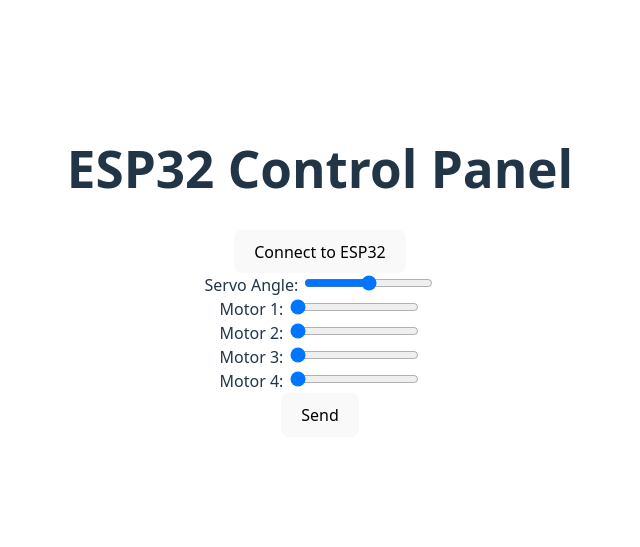
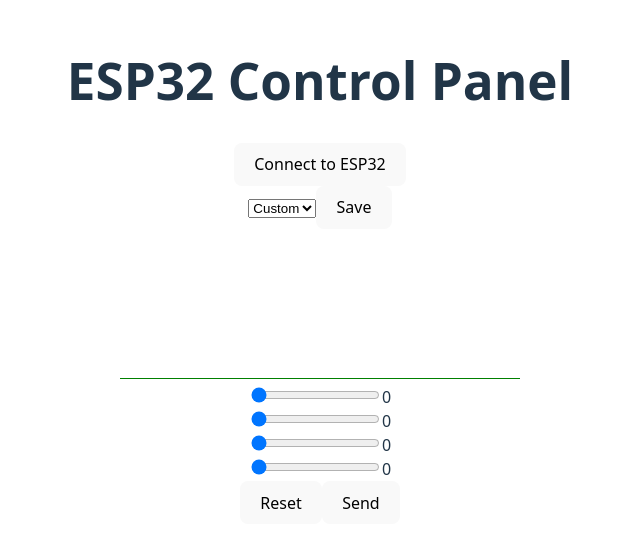
Before and after one commit to sanrav2016/create2025, a React (Vite) app: page / in a window 1280 px wide. Shown: the part 129-676 px from the top of the page, without its empty margins (320-960 px from the left). Built offline with nearby package versions, Linux system fonts and the light colour scheme.

Commit message:
better ui now

```diff
--- a/src/App.jsx
+++ b/src/App.jsx
@@ -1,9 +1,18 @@
-import { useState } from 'react'
- import reactLogo from './assets/react.svg'
- import viteLogo from '/vite.svg'
- import './App.css'
+import { useState, useRef, useEffect } from 'react';
+import './App.css';
 
 export default function App() {
+  const [motorValues, setMotorValues] = useState([0, 0, 0, 0]);
+  const [profile, setProfile] = useState("default");
+  const [profiles, setProfiles] = useState({
+    Custom: [0, 0, 0, 0],
+    Default: [0, 0, 0, 0],
+    Low: [100, 150, 200, 255],
+    High: [50, 75, 125, 175],
+  });
+
+  const canvasRef = useRef(null);
+
   async function connect() {
     try {
       const device = await navigator.bluetooth.requestDevice({
@@ -15,33 +24,113 @@ import { useState } from 'react'
       const service = await server.getPrimaryService('4fafc201-1fb5-459e-8fcc-c5c9c331914b');
       const characteristic = await service.getCharacteristic('beb5483e-36e1-4688-b7f5-ea07361b26a8');
 
-       document.getElementById("sendButton").onclick = async function() {
-         const servoAngle = document.getElementById("servoAngle").value;
-         const motor1 = document.getElementById("motor1").value;
-         const motor2 = document.getElementById("motor2").value;
-         const motor3 = document.getElementById("motor3").value;
-         const motor4 = document.getElementById("motor4").value;
-
-         const command = `${servoAngle},${motor1},${motor2},${motor3},${motor4}`;
+      document.getElementById("sendButton").onclick = async function () {
+        const command = motorValues.join(',');
         const encoder = new TextEncoder();
         await characteristic.writeValue(encoder.encode(command));
       };
+
     } catch (error) {
       console.error("Bluetooth Connection Error: ", error);
     }
   }
 
+  function reset() {
+    setMotorValues([0, 0, 0, 0]);
+  }
+
+  function updateMotorValues(ind, val) {
+    const newValues = [...motorValues];
+    newValues[ind] = parseInt(val);
+    setMotorValues(newValues);
+    setProfile("custom");
+    setProfiles({ ...profiles, custom: newValues });
+  }
+
+  function handleProfileChange(e) {
+    const selectedProfile = e.target.value;
+    setProfile(selectedProfile);
+    if (profiles[selectedProfile]) {
+      setMotorValues(profiles[selectedProfile]);
+    }
+  }
+
+  function saveCurrentProfile() {
+    if (profile === "custom") {
+      const newProfileName = prompt("Enter profile name: ");
+      if (newProfileName) {
+        setProfiles({ ...profiles, [newProfileName]: motorValues });
+        setProfile(newProfileName);
+      }
+    } else {
+      setProfiles({ ...profiles, [profile]: motorValues });
+    }
+  }
+
+  useEffect(() => {
+    const canvas = canvasRef.current;
+    const ctx = canvas.getContext("2d");
+    ctx.clearRect(0, 0, canvas.width, canvas.height);
+
+    ctx.beginPath();
+    ctx.moveTo(0, 150 - motorValues[0] * 0.5);
+
+    motorValues.forEach((val, i) => {
+      const x = (canvas.width / (motorValues.length - 1)) * i;
+      const y = 150 - val * 0.5;
+      ctx.lineTo(x, y);
+    });
+
+    ctx.strokeStyle = "green";
+    ctx.lineWidth = 2;
+    ctx.stroke();
+
+    const gradient = ctx.createLinearGradient(0, 0, 0, 150);
+    gradient.addColorStop(0, "rgba(0,255,0,0.4)");
+    gradient.addColorStop(1, "rgba(0,255,0,0)");
+
+    ctx.lineTo(canvas.width, 150);
+    ctx.lineTo(0, 150);
+    ctx.closePath();
+    ctx.fillStyle = gradient;
+    ctx.fill();
+  }, [motorValues]);
+
   return (
-     <div className="p-4 text-center">
-       <h1 className="text-xl font-bold">ESP32 Control Panel</h1>
-       <button onClick={connect} className="bg-blue-500 text-white p-2 rounded">Connect to ESP32</button>
-       <div className="mt-4">
-         <label>Servo Angle: <input id="servoAngle" type="range" min="0" max="180" defaultValue="90" /></label><br/>
-         <label>Motor 1: <input id="motor1" type="range" min="0" max="255" defaultValue="0" /></label><br/>
-         <label>Motor 2: <input id="motor2" type="range" min="0" max="255" defaultValue="0" /></label><br/>
-         <label>Motor 3: <input id="motor3" type="range" min="0" max="255" defaultValue="0" /></label><br/>
-         <label>Motor 4: <input id="motor4" type="range" min="0" max="255" defaultValue="0" /></label><br/>
-         <button id="sendButton" className="bg-green-500 text-white p-2 rounded mt-2">Send</button>
+    <div className="p-4 text-center font-sans max-w-md mx-auto">
+      <h1 className="text-xl font-bold mb-4">ESP32 Control Panel</h1>
+      <button onClick={connect} className="bg-blue-500 text-white px-4 py-2 rounded mb-4">Connect to ESP32</button>
+
+      <div className="flex justify-between items-center mb-4">
+        <select value={profile} onChange={handleProfileChange} className="p-2 border rounded">
+          {Object.keys(profiles).map((profileName) => (
+            <option key={profileName} value={profileName}>{profileName}</option>
+          ))}
+        </select>
+        <button onClick={saveCurrentProfile} className="ml-2 bg-yellow-500 text-white p-2 rounded">Save</button>
+      </div>
+
+      <canvas ref={canvasRef} width={400} height={150} className="mx-auto mb-4 border rounded"></canvas>
+
+      <div className="flex justify-between items-end w-full px-2">
+        {motorValues.map((val, index) => (
+          <div key={index} className="flex flex-col items-center">
+            <input
+              type="range"
+              min="0"
+              max="255"
+              value={val}
+              onChange={(e) => updateMotorValues(index, e.target.value)}
+              className="transform -rotate-90 w-36 mb-2"
+            />
+            <span>{val}</span>
+          </div>
+        ))}
+      </div>
+
+      <div className="flex justify-center mt-6 gap-4">
+        <button onClick={reset} id="resetButton" className="bg-gray-500 text-white px-4 py-2 rounded">Reset</button>
+        <button id="sendButton" className="bg-green-500 text-white px-4 py-2 rounded">Send</button>
       </div>
     </div>
   );
```
Lines whose indentation alone changed are shown as unchanged.
